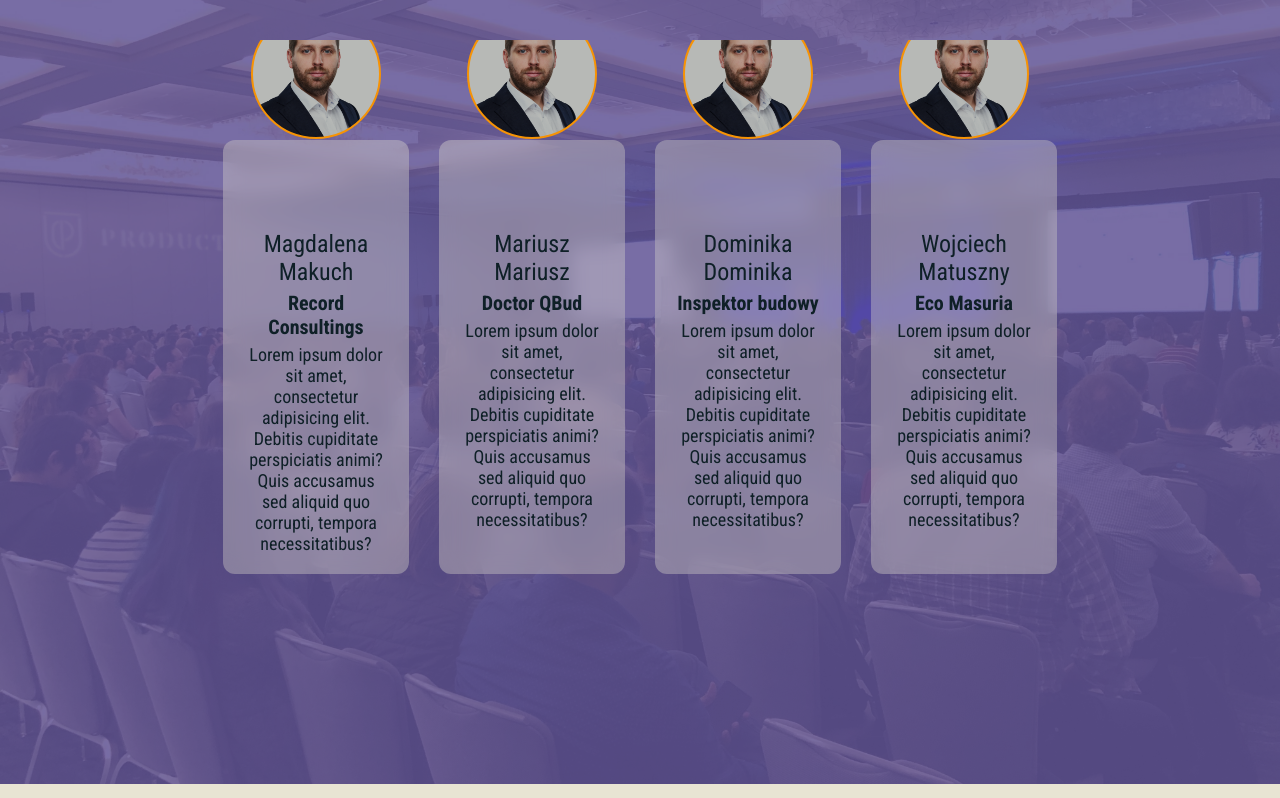
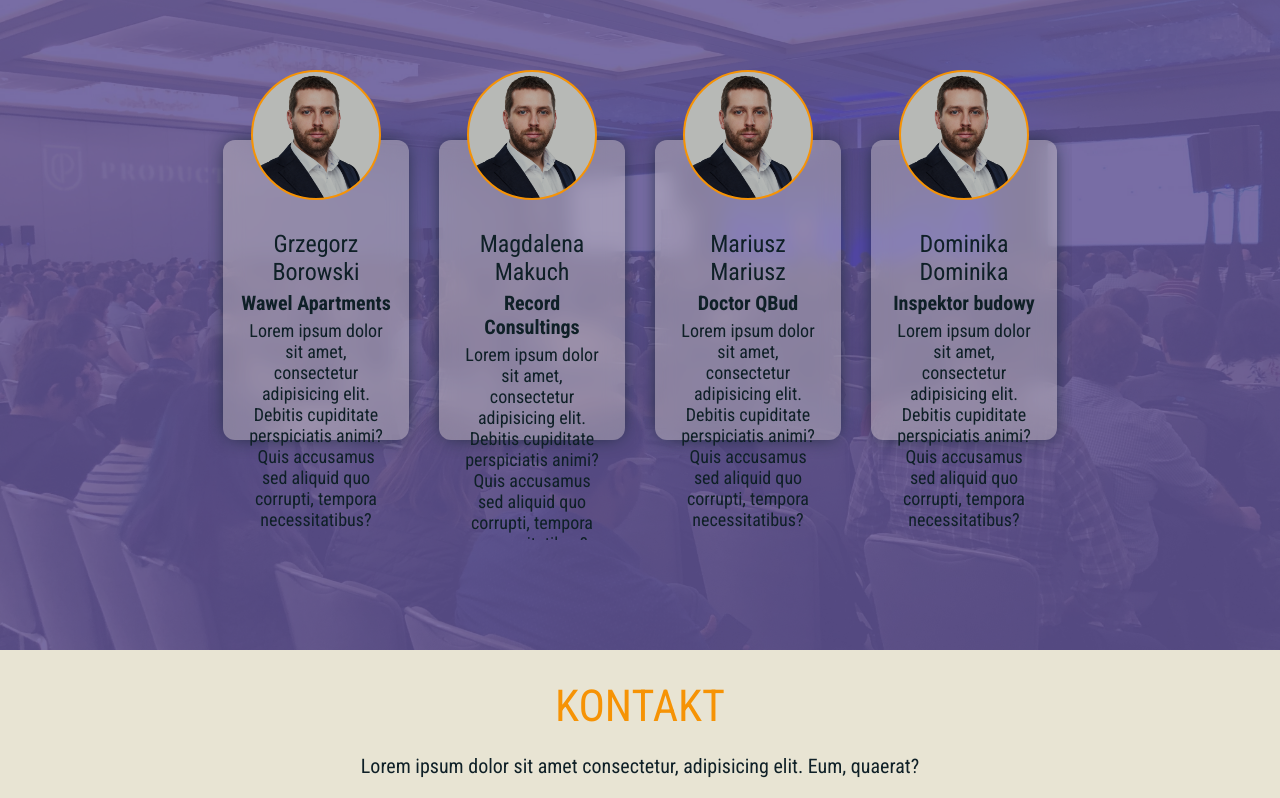
Before and after one commit to olakoziou/krzysztofkoziol, a React (Create React App) app in the folder frontend/: page / in a window 1280 px wide. Shown: the part 2158-2956 px from the top of the page. Built offline with nearby package versions, Linux system fonts and the light colour scheme.

Commit message:
scroll top btn

```diff
--- a/frontend/src/components/Background.js
+++ b/frontend/src/components/Background.js
@@ -1,11 +1,13 @@
 import React from 'react';
 import styled from 'styled-components';
 import { colors } from '../styles';
+import BackBtn from './backBtn/BackBtn';
 
 const Box = styled.div`
   background: ${(props) =>
     `linear-gradient(160deg, ${props.navy1} 0%, ${props.navy2} 33%, ${props.navy3} 100%)`};
   overflow: hidden;
+  position: relative;
 `;
 
 function Background({ children }) {
@@ -13,6 +15,7 @@ function Background({ children }) {
   return (
     <Box navy1={color.navy1} navy2={color.navy2} navy3={color.navy3}>
       {children}
+      <BackBtn />
     </Box>
   );
 }
--- /dev/null
+++ b/frontend/src/components/backBtn/BackBtn.js
@@ -0,0 +1,49 @@
+import React, { useEffect, useState } from 'react';
+import styled from 'styled-components';
+import { colors } from '../../styles';
+
+const Btn = styled.div`
+  width: 70px;
+  height: 70px;
+  border-radius: 50%;
+  background-color: ${colors(0.9).orange};
+  position: fixed;
+  bottom: 20px;
+  right: 20px;
+  font-size: 40px;
+  color: ${colors().navy1};
+  box-shadow: 0 0 20px -5px ${colors().navy1};
+  display: flex;
+  justify-content: center;
+  align-items: center;
+  transform: ${(props) => (props.showButton ? `scale(1)` : 'scale(0)')};
+  transition: all 0.5s ease-in-out;
+  z-index: 1000;
+  cursor: pointer;
+`;
+
+function BackBtn() {
+  const [showButton, setShowButton] = useState(false);
+
+  useEffect(() => {
+    window.addEventListener('scroll', () => {
+      if (window.pageYOffset > 300) {
+        setShowButton(true);
+      } else {
+        setShowButton(false);
+      }
+    });
+  }, []);
+
+  const scrollToTop = () => {
+    window.scrollTo({ top: 0, behavior: 'smooth' });
+  };
+
+  return (
+    <Btn onClick={scrollToTop} showButton={showButton}>
+      <i class="fa fa-chevron-up"></i>
+    </Btn>
+  );
+}
+
+export default BackBtn;
--- a/frontend/src/components/testimonials/Item.js
+++ b/frontend/src/components/testimonials/Item.js
@@ -35,6 +35,7 @@ const ItemBox = styled.div`
   transition: all 1s;
   /* position: absolute; */
   width: 25%;
+  box-shadow: 0 0 20px -5px ${colors().navy1};
 
   @media ${breakpoints('sm')} {
     min-width: calc(50% - 20px);
--- a/frontend/src/components/testimonials/ItemsBox.js
+++ b/frontend/src/components/testimonials/ItemsBox.js
@@ -11,7 +11,7 @@ const ItemsBoxContainer = styled.div`
   overflow-x: hidden;
 
   width: 100%;
-  max-width: 400px;
+  max-width: 250px;
   margin: 0 auto;
   transition: all 1s;
 
@@ -34,7 +34,7 @@ const ItemsBoxContainer = styled.div`
 
 const OverFlow = styled.div`
   width: 100%;
-  /* height: 300px; */
+  height: 300px;
   display: flex;
   transition: all 1s;
 `;
--- a/frontend/src/components/testimonials/Slider.js
+++ b/frontend/src/components/testimonials/Slider.js
@@ -94,36 +94,8 @@ function Slider() {
     },
   ];
   const [state, setState] = useState(data);
-  let [load, setLoad] = useState(false);
 
-  const handleLeftClick = (arr) => {
-    let last = state.slice(-1);
-    let rest = state.slice(0, -1);
-    let images = [...last, ...rest];
-
-    setState(images);
-  };
-  const changeSlide = (arr) => {
-    console.log('right');
-    let [first, ...rest] = state;
-    let images = [...rest, first];
-    setState(images);
-    // const first = arr.shift();
-    // setState([...arr, first]);
-  };
-
-  // const cloneLastToFirst = () => {
-  //   const first = Object.assign({}, state[state.length - 1]);
-  //   setState((prev) => [first, ...prev]);
-  // };
-
-  useEffect(() => {
-    console.log(data);
-    const interval = setInterval(() => {
-      changeSlide();
-    }, 5000);
-    return () => clearInterval(interval);
-  }, [state]);
+  useEffect(() => {});
 
   return (
     <SliderBox>
--- a/frontend/src/components/testimonials/Testimonials.js
+++ b/frontend/src/components/testimonials/Testimonials.js
@@ -2,7 +2,7 @@ import React from 'react';
 import styled from 'styled-components';
 import testimonials from '../../assets/testimonials.jpg';
 import { colors } from '../../styles';
-
+import koziol1 from '../../assets/koziol1.png';
 import Container from '../Container';
 import Slider from './Slider';
 
@@ -27,11 +27,62 @@ const TestimonialsBox = styled.div`
   }
 `;
 
+const data = [
+  {
+    id: 1,
+    name: 'Grzegorz Borowski',
+    img: koziol1,
+    company: 'Wawel Apartments',
+    url: '#',
+    text: 'Lorem ipsum dolor sit amet, consectetur adipisicing elit. Debitis cupiditate perspiciatis animi? Quis accusamus sed aliquid quo corrupti, tempora necessitatibus?',
+  },
+  {
+    id: 2,
+    name: 'Magdalena Makuch',
+    img: koziol1,
+    company: 'Record Consultings',
+    url: '#',
+    text: 'Lorem ipsum dolor sit amet, consectetur adipisicing elit. Debitis cupiditate perspiciatis animi? Quis accusamus sed aliquid quo corrupti, tempora necessitatibus?',
+  },
+  {
+    id: 3,
+    name: 'Mariusz Mariusz',
+    img: koziol1,
+    company: 'Doctor QBud',
+    url: '#',
+    text: 'Lorem ipsum dolor sit amet, consectetur adipisicing elit. Debitis cupiditate perspiciatis animi? Quis accusamus sed aliquid quo corrupti, tempora necessitatibus?',
+  },
+  {
+    id: 4,
+    name: 'Dominika Dominika',
+    img: koziol1,
+    company: 'Inspektor budowy',
+    url: '#',
+    text: 'Lorem ipsum dolor sit amet, consectetur adipisicing elit. Debitis cupiditate perspiciatis animi? Quis accusamus sed aliquid quo corrupti, tempora necessitatibus?',
+  },
+  {
+    id: 5,
+    name: 'Wojciech Matuszny',
+    img: koziol1,
+    company: 'Eco Masuria',
+    url: '#',
+    text: 'Lorem ipsum dolor sit amet, consectetur adipisicing elit. Debitis cupiditate perspiciatis animi? Quis accusamus sed aliquid quo corrupti, tempora necessitatibus?',
+  },
+  {
+    id: 6,
+    name: 'Ten ZeSzkolenia',
+    img: koziol1,
+    company: 'Ubezpieczenia',
+    url: '#',
+    text: 'Lorem ipsum dolor sit amet, consectetur adipisicing elit. Debitis cupiditate perspiciatis animi? Quis accusamus sed aliquid quo corrupti, tempora necessitatibus?',
+  },
+];
+
 function Testimonials() {
   return (
     <TestimonialsBox bgc={testimonials}>
       <Container>
-        <Slider />
+        <Slider data={data} />
       </Container>
     </TestimonialsBox>
   );
```
